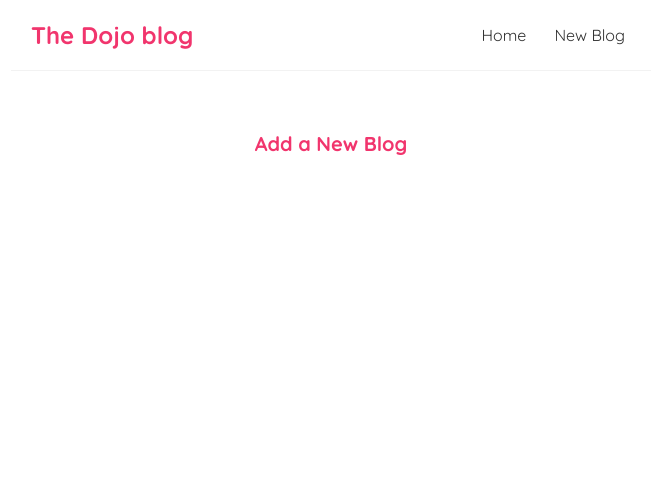
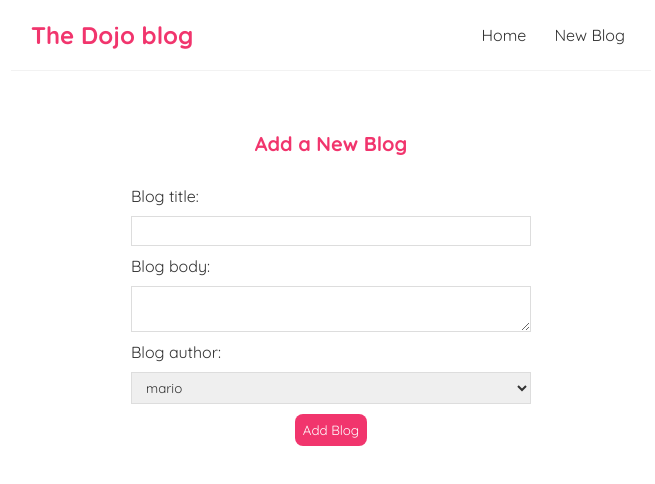
Before and after one commit to deeepak-me/react-roadmap, a React (Create React App) app: page /create in a window 1280 px wide. Shown: the top 484 px of the page, without its empty margins (309-964 px from the left). Built offline with nearby package versions, Linux system fonts and the light colour scheme.

Commit message:
feat : submit events

```diff
--- a/src/Create.js
+++ b/src/Create.js
@@ -1,7 +1,47 @@
+import { useState } from "react";
+
 const Create = () => {
+
+    const[title, setTitle] = useState('');
+    const[body, setBody] = useState('');
+    const[author, setAuthor] = useState('mario');
+
+    const handleSubmit = (e) => {
+        e.preventDefault();
+        const blog = {title, body, author};
+
+        console.log(blog);
+    }
+
+
     return (
         <div className="create">
             <h2>Add a New Blog</h2>
+            <form onSubmit={handleSubmit}>
+                <label> Blog title:</label>
+                <input
+                    type="text"
+                    required
+                    value={title}
+                    onChange = {(e) =>setTitle(e.target.value)}
+                />
+                <label> Blog body:</label>
+                <textarea
+                    required
+                    value={body}
+                    onChange={(e) => setBody(e.target.value)}
+                ></textarea>
+                <label>Blog author:</label>
+                <select
+                    value={author}
+                    onChange={(e) => setAuthor(e.target.value)}
+                >
+                    <option value="mario">mario</option>
+                    <option value="yoshi">yoshi</option>
+                </select>
+                <button>Add Blog</button>
+
+            </form>
         </div>
     );
 }
```
